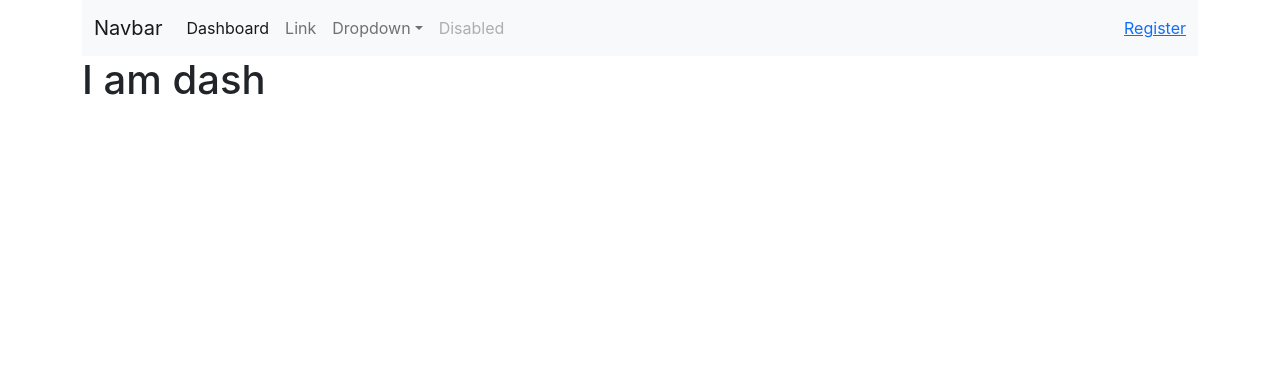
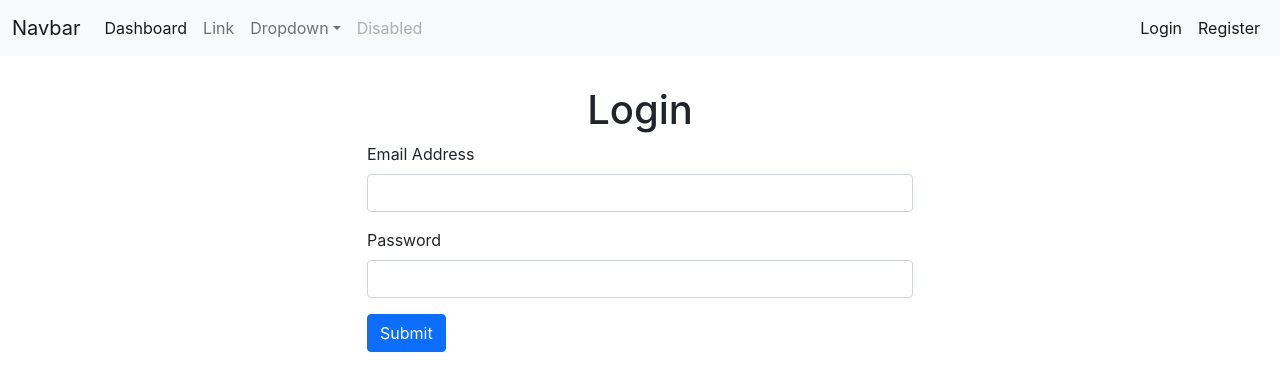
Before and after one commit to tinithkorala/Ifonix-Front-end, a React (Create React App) app: page / in a window 1280 px wide. Shown: the top 390 px of the page. Built offline with nearby package versions, Linux system fonts and the light colour scheme.

Commit message:
register form error handling and login form developed

```diff
--- a/src/App.css
+++ b/src/App.css
@@ -36,3 +36,34 @@
     transform: rotate(360deg);
   }
 } */
+
+/* navbar styles start */
+nav {
+
+}
+/* navbar styles end */
+
+/* register page styles start */
+.register {
+    margin-top: 30px;
+}
+/* register page styles end */
+
+/* login page styles start */
+.login {
+    margin-top: 30px;
+}
+/* login page styles end */
+
+
+/* comman styles start */
+.error-message {
+    color: #d51717;
+    font-weight: bold;
+    font-size: 14px;
+}
+
+.page-headings {
+    text-align: center;
+}
+/* comman styles end */
--- a/src/App.js
+++ b/src/App.js
@@ -4,6 +4,7 @@ import { BrowserRouter as Router, Route, Switch } from 'react-router-dom';
 import Register from './pages/Register';
 import axios from "axios";
 import Dashboard from './pages/Dashboard';
+import Login from './pages/Login';
 
 axios.defaults.baseURL = "http://localhost:8000/";
 axios.defaults.headers.post['Content-Type'] = 'application/json';
@@ -13,13 +14,18 @@ axios.defaults.withCredentials = true;
 function App() {
     return (
 		<Router>
+
+			<Navbar></Navbar>
+
 			<div className="container">
-
-				<Navbar></Navbar>
 
 				<Switch>
 
 					<Route exact path="/">
+						<Login></Login>
+					</Route>
+
+					<Route path="/dashboard">
 						<Dashboard></Dashboard>
 					</Route>
 
--- a/src/components/Navbar.js
+++ b/src/components/Navbar.js
@@ -10,7 +10,7 @@ const Navbar = () => {
                     <div className="collapse navbar-collapse" id="navbarSupportedContent">
                         <ul className="navbar-nav me-auto mb-2 mb-lg-0">
                             <li className="nav-item">
-                                <Link className="nav-link active" aria-current="page" to="/">Dashboard</Link>
+                                <Link className="nav-link active" aria-current="page" to="/dashboard">Dashboard</Link>
                             </li>
                             <li className="nav-item">
                                 <a className="nav-link" href="#">Link</a>
@@ -28,7 +28,14 @@ const Navbar = () => {
 
 
                         <div className="d-flex">
-                            <Link to="/register">Register</Link>
+                            <ul className="navbar-nav me-auto mb-2 mb-lg-0">
+                                <li className="nav-item">
+                                    <Link to="/" className="nav-link active">Login</Link>
+                                </li>
+                                <li className="nav-item">
+                                    <Link to="/register" className="nav-link active">Register</Link>
+                                </li>
+                            </ul>
                         </div>
 
                     </div>
--- a/src/pages/Login.js
+++ b/src/pages/Login.js
@@ -1,5 +1,30 @@
 const Login = () => {
-    return (<div></div>);
+    return (<div className="login">
+
+                <div className="row">
+                    <div className="col-md-6 offset-md-3">
+                        <form>
+
+                            <h1 className="page-headings">Login</h1>
+
+                            <div className="mb-3">
+                                <label className="form-label">Email Address</label>
+                                <input type="text" className="form-control" name="email" />
+                                <p className="error-message"><b></b></p>
+                            </div>
+                            <div className="mb-3">
+                                <label className="form-label">Password</label>
+                                <input type="password" className="form-control" name="password"/>
+                                <p className="error-message"><b></b></p>
+                            </div>
+
+                            <button type="submit" className="btn btn-primary">Submit</button>
+
+                        </form>
+                    </div>
+                </div>
+
+            </div>);
 }
 
 export default Login;
--- a/src/pages/Register.js
+++ b/src/pages/Register.js
@@ -52,35 +52,41 @@ const Register = () => {
 
     return (
         <div className="register">
+
+            <div className="row">
+                <div className="col-md-6 offset-md-3">
                     <form onSubmit={handleSubmit}>
 
-                <h1>Register Page</h1>
+                        <h1 className="page-headings">Register</h1>
 
                         <div className="mb-3">
                             <label className="form-label">Name</label>
                             <input type="text" className="form-control" name="name" value={register_input.name} onChange={handleInput} />
-                    <p className="text-danger"><b>{register_input.error_list_array.name}</b></p>
+                            <p className="error-message"><b>{register_input.error_list_array.name}</b></p>
                         </div>
                         <div className="mb-3">
                             <label className="form-label">Email Address</label>
                             <input type="text" className="form-control" name="email" value={register_input.email} onChange={handleInput} />
-                    <p className="text-danger"><b>{register_input.error_list_array.email}</b></p>
+                            <p className="error-message"><b>{register_input.error_list_array.email}</b></p>
                         </div>
                         <div className="mb-3">
                             <label className="form-label">Password</label>
                             <input type="password" className="form-control" name="password" value={register_input.password} onChange={handleInput} />
-                    <p className="text-danger"><b>{register_input.error_list_array.password}</b></p>
+                            <p className="error-message"><b>{register_input.error_list_array.password}</b></p>
                         </div>
                         <div className="mb-3">
                             <label className="form-label">Confirm Password</label>
                             <input type="password" className="form-control" name="password_confirmation" value={register_input.password_confirmation} onChange={handleInput} />
-                    <p className="text-danger"><b>{register_input.error_list_array.password}</b></p>
+                            <p className="error-message"><b>{register_input.error_list_array.password}</b></p>
                         </div>
 
                         <button type="submit" className="btn btn-primary">Submit</button>
 
                     </form>
                 </div>
+            </div>
+
+        </div>
     );
 }
 
```
Lines whose indentation alone changed are shown as unchanged.
